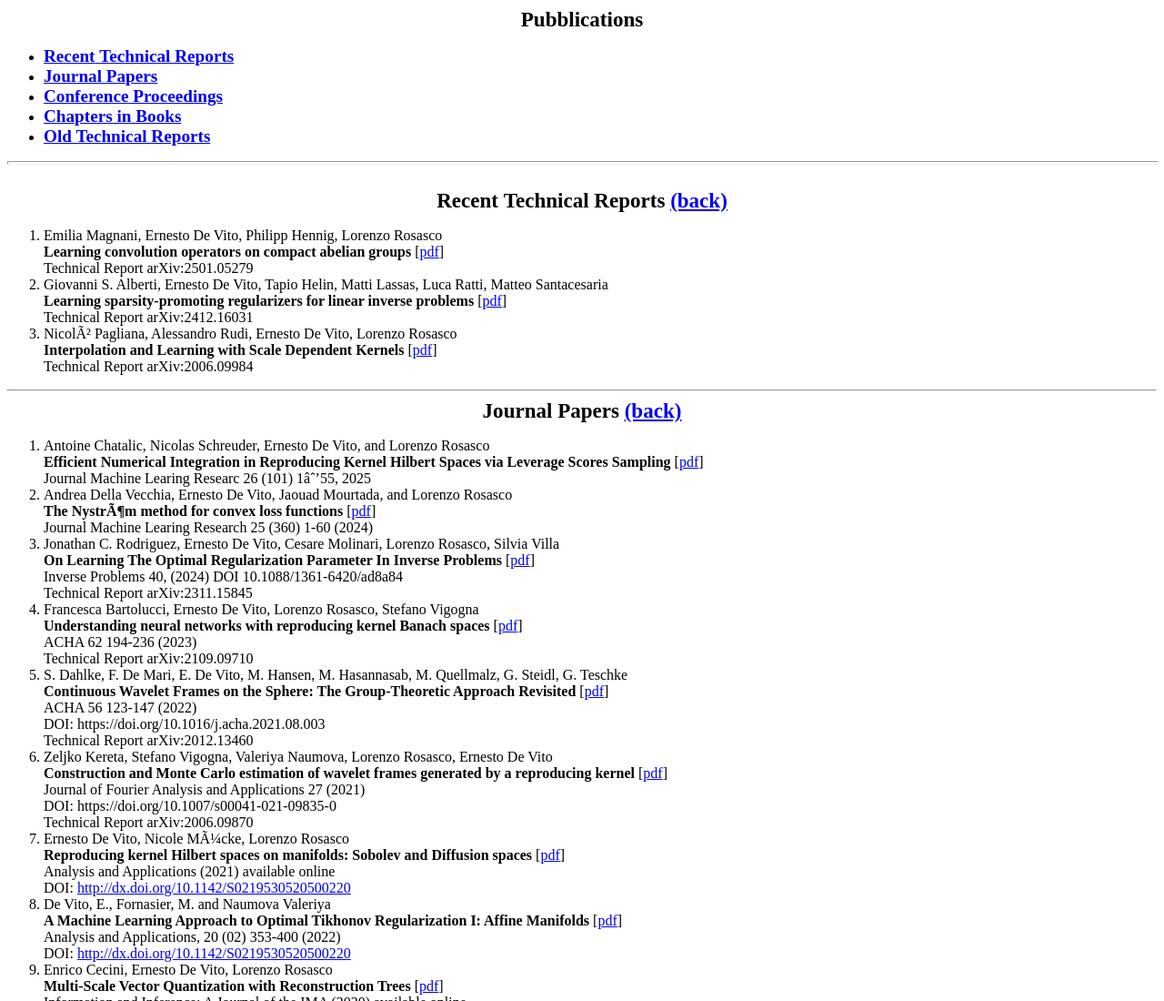
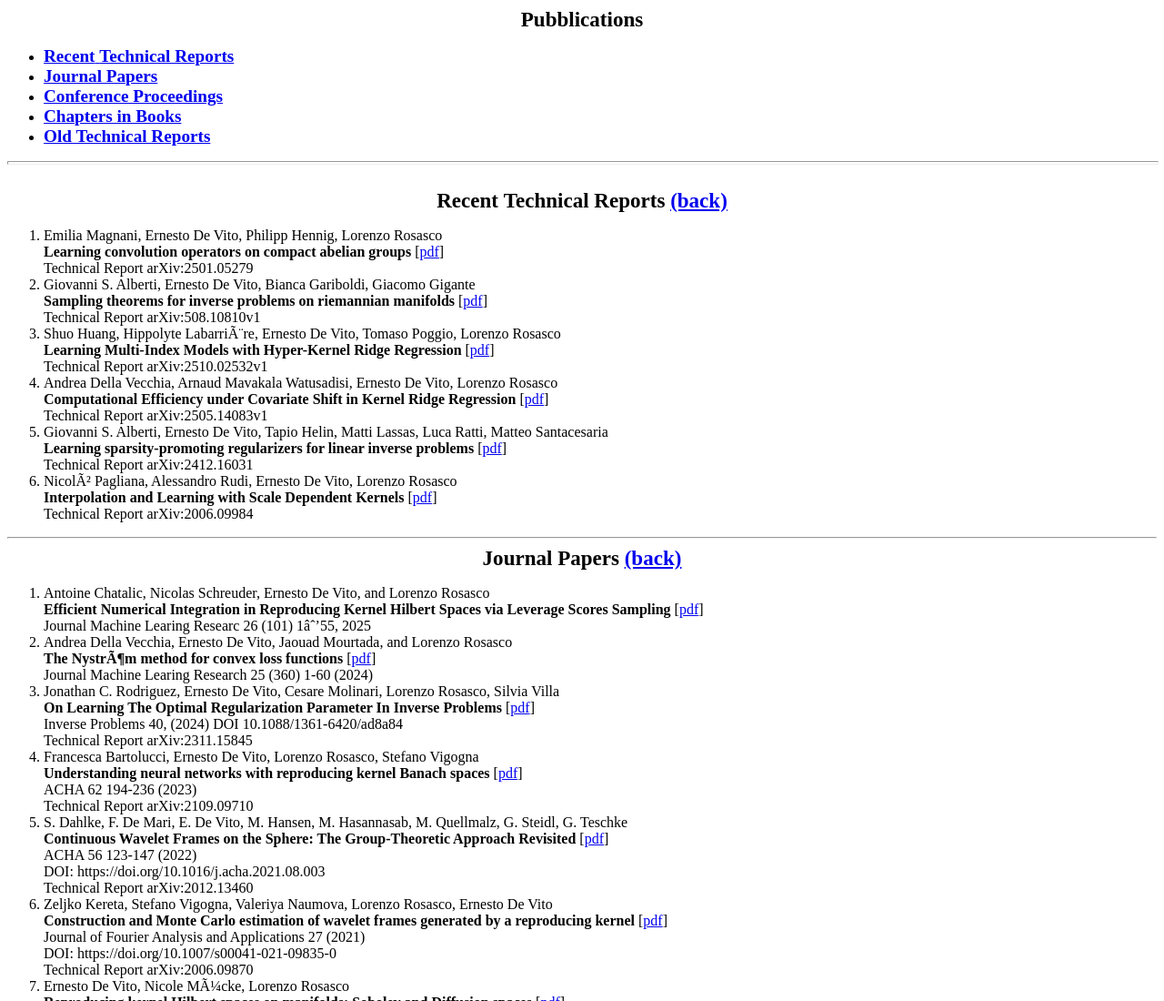
Before and after one commit to devitoernesto/devitoernesto.github.io, a plain HTML site: page selected.html in a window 1280 px wide. Shown: the top 1100 px of the page at 91% size. Drawn offline with Linux system fonts and the light colour scheme.

Commit message:
Update selected.html

```diff
--- a/selected.html
+++ b/selected.html
@@ -45,7 +45,21 @@ Reports
   [<a href="https://arxiv.org/pdf/2501.05279">pdf</a>] <br>
   Technical Report arXiv:2501.05279   <br>
   </li>
-
+  <li> Giovanni S. Alberti, Ernesto De Vito, Bianca Gariboldi, Giacomo Gigante <br>
+  <b>Sampling theorems for inverse problems on riemannian manifolds</b>
+  [<a href="pub_files/508.10810v1.pdf">pdf</a>] <br>
+  Technical Report arXiv:508.10810v1  <br>
+  </li>
+  <li> Shuo Huang, Hippolyte Labarrière, Ernesto De Vito, Tomaso Poggio, Lorenzo Rosasco <br>
+  <b>Learning Multi-Index Models with Hyper-Kernel Ridge Regression</b>
+  [<a href="https://arxiv.org/pdf/2510.02532v1.pdf">pdf</a>] <br>
+  Technical Report arXiv:2510.02532v1   <br>
+  </li>
+  <li> Andrea Della Vecchia, Arnaud Mavakala Watusadisi, Ernesto De Vito, Lorenzo Rosasco <br>
+  <b>Computational Efficiency under Covariate Shift in Kernel Ridge Regression</b>
+  [<a href="https://arxiv.org/pdf/2505.14083v1.pdf">pdf</a>] <br>
+  Technical Report arXiv:2505.14083v1   <br>
+  </li>
   <li> Giovanni S. Alberti, Ernesto De Vito, Tapio Helin, Matti Lassas, Luca Ratti, Matteo Santacesaria <br>
   <b>Learning sparsity-promoting regularizers for linear inverse problems</b>
   [<a href="pub_files/2412.16031v1.pdf">pdf</a>] <br>
```
